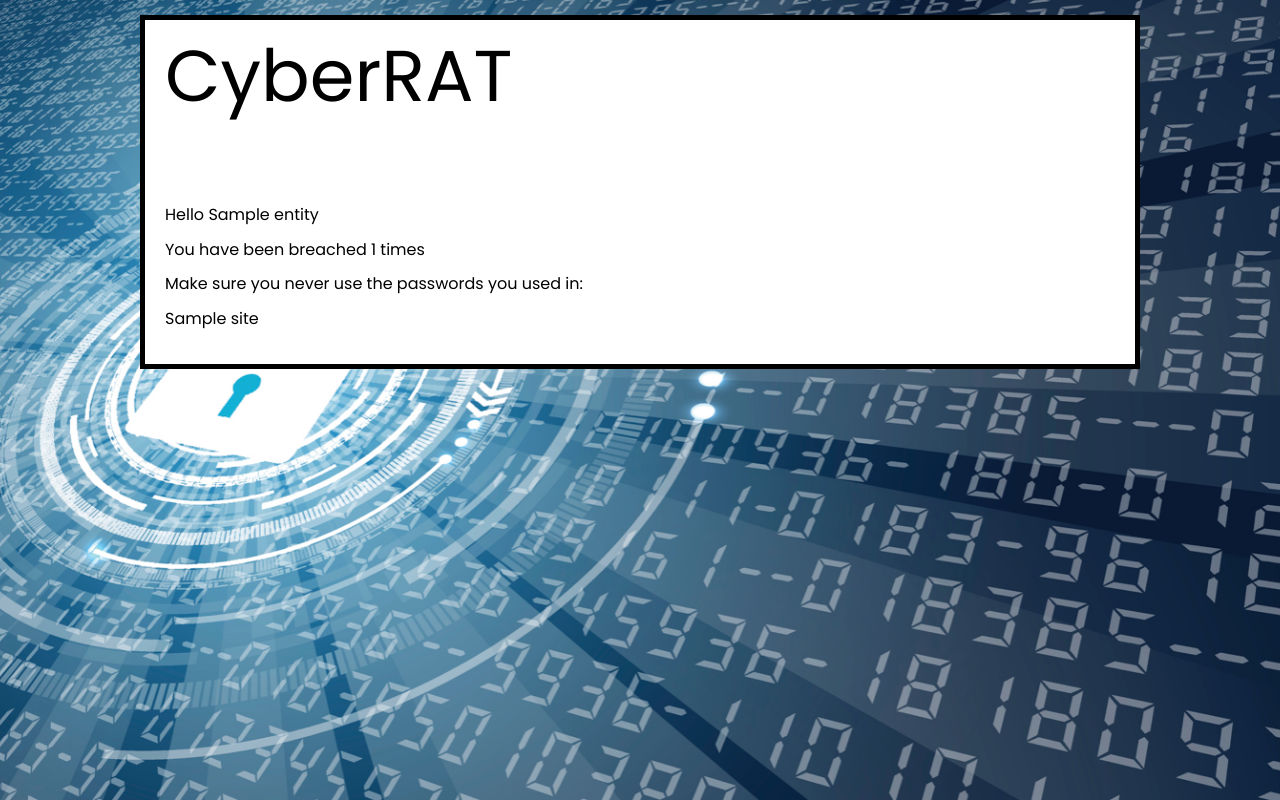
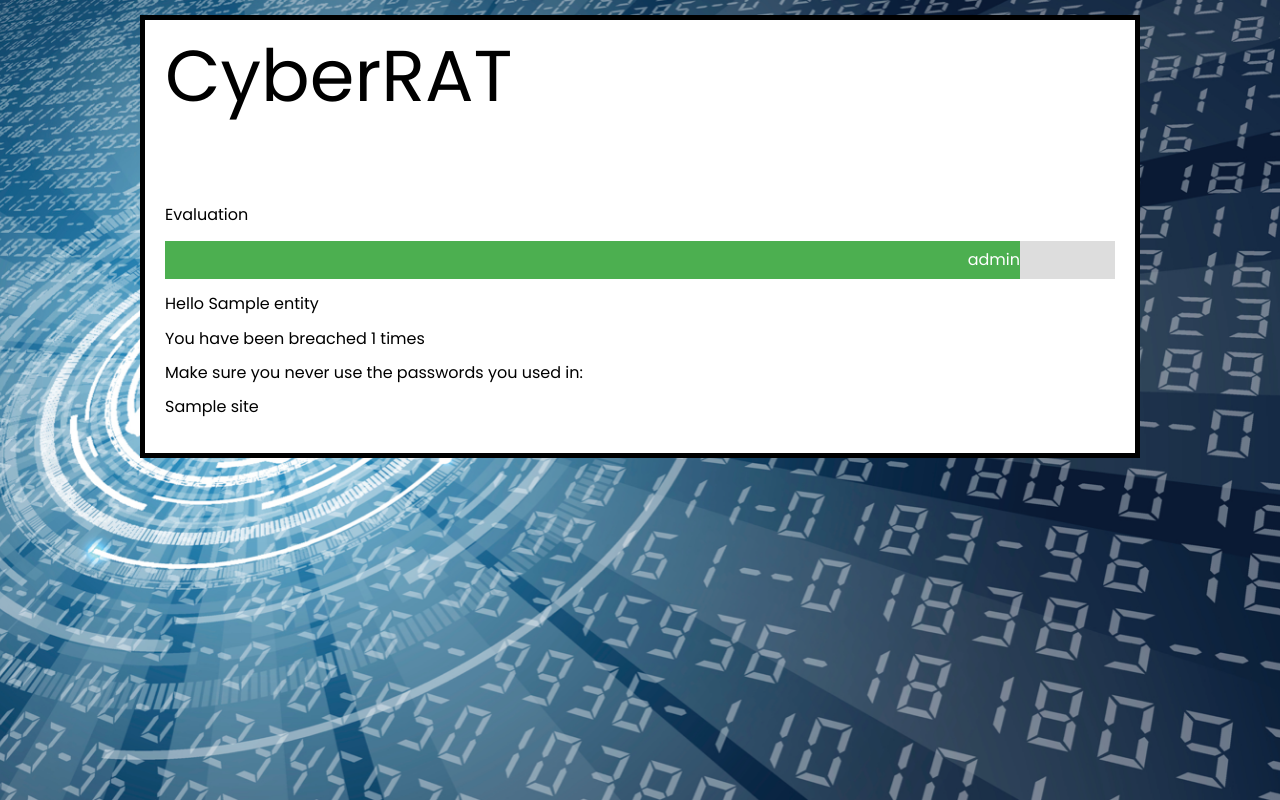
Before and after one commit to subahm/CyberRAT, a Django app: template CyberRATWeb/templates/results.html in a window 1280 px wide. Run offline with Django 3.2, Linux system fonts and the light colour scheme; the template is opened without the code that fills it: most values are stand-ins (such as "Sample title", 1, 10 or a date in 2020).

Commit message:
Added a result bar and set the threat level

```diff
--- a/CyberRATWeb/static/css/main.css
+++ b/CyberRATWeb/static/css/main.css
@@ -453,6 +453,21 @@ legend {
   box-sizing: border-box;
 }
 
+.container {
+  width: 100%; /* Full width */
+  background-color: #ddd; /* Grey background */
+}
+
+.skills {
+  text-align: right; /* Right-align text */
+  padding-top: 10px; /* Add top padding */
+  padding-bottom: 10px; /* Add bottom padding */
+  color: white; /* White text color */
+}
+
+.html {width: 90%; background-color: #4CAF50;} /* Green */
+
+
 .general {
   min-height: 100vh;
   font-family: 'Poppins', sans-serif;
--- a/CyberRATWeb/templates/results.html
+++ b/CyberRATWeb/templates/results.html
@@ -7,6 +7,10 @@
 
             <legend> CyberRAT </legend>
             <br>
+            <p>Evaluation</p>
+            <div class="container">
+                <div class="skills html">{{entity.threatLevel}}</div>
+            </div>
             <p> Hello {{entity.name}}</p>
             <p> You have been breached {{ entity.breachedSites | length }} times</p>
             {%  if entity.breachedSites %}
```
Also changed, not shown: CyberRATWeb/views.py (+12 -2 lines).
